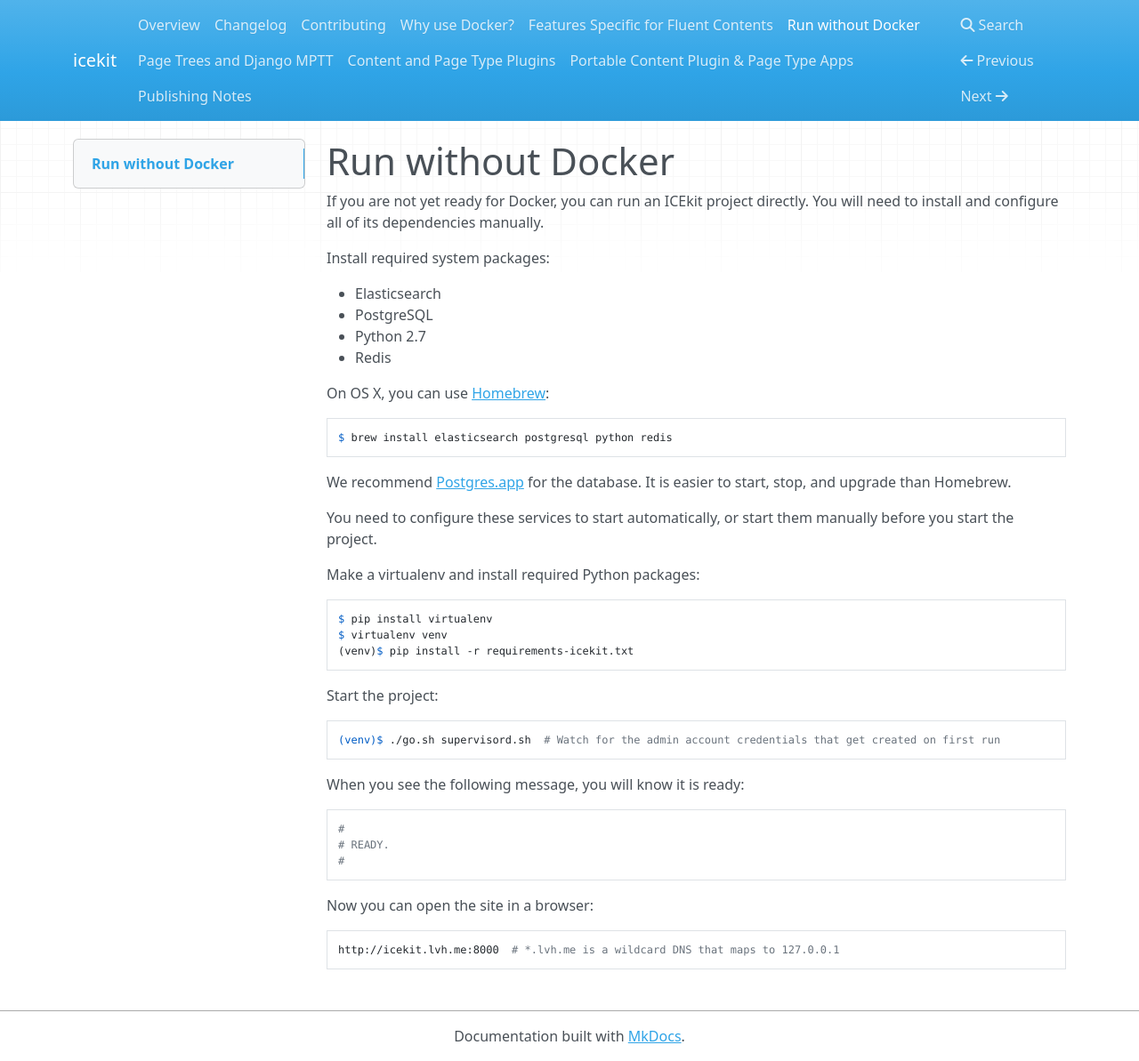
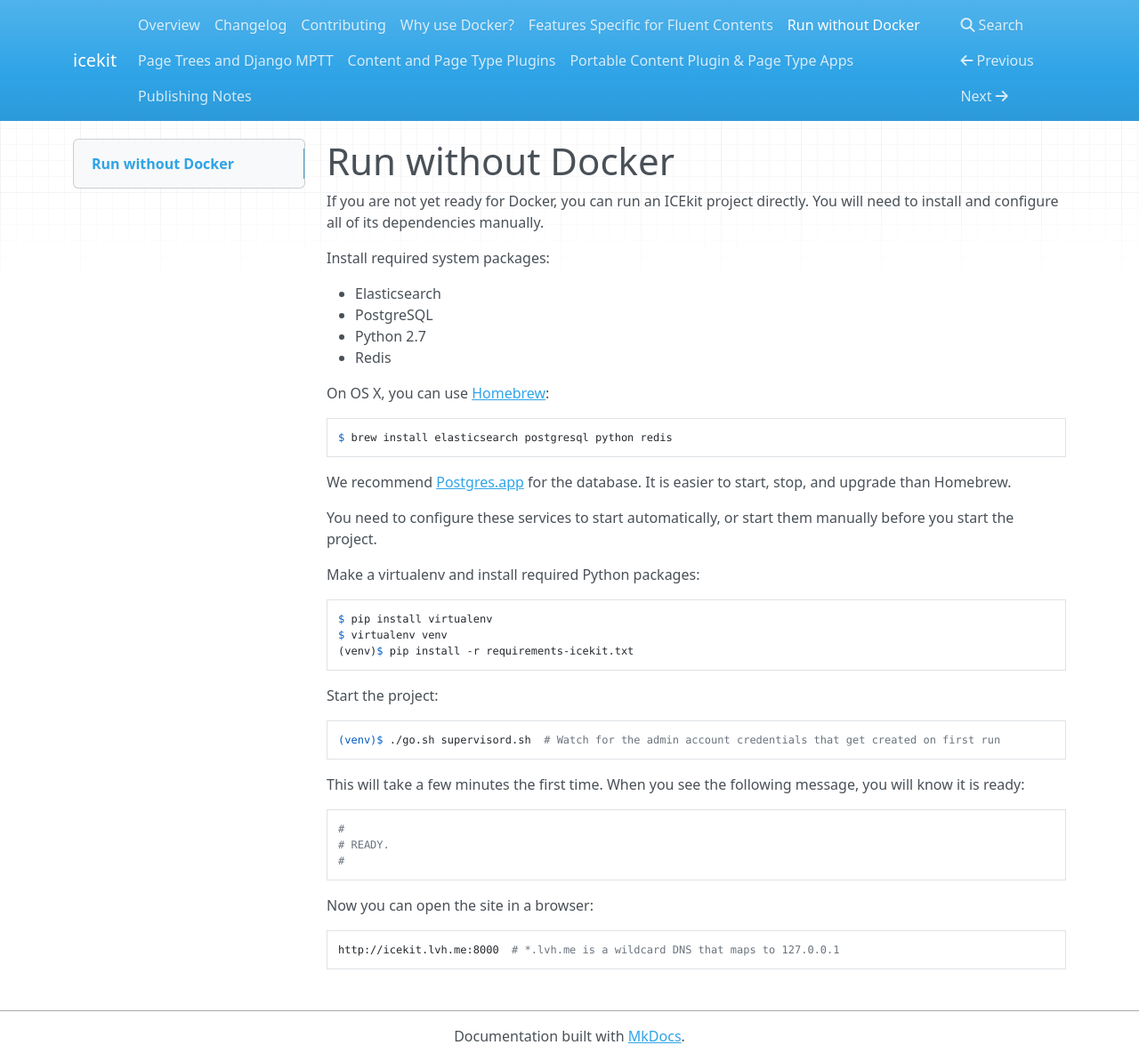
Before and after one commit to ic-labs/django-icekit, an MkDocs documentation site: the page built from docs/manual-setup.md, in a window 1280 px wide and 1193 px high. Shown: the whole window at 89% size. Built offline with MkDocs 1.6.1, drawn with Linux system fonts in a browser that asks for light colours; nearby versions of some CDN libraries.

Commit message:
Warn that first run will take a few minutes.

```diff
--- a/docs/manual-setup.md
+++ b/docs/manual-setup.md
@@ -30,7 +30,8 @@
 
     (venv)$ ./go.sh supervisord.sh  # Watch for the admin account credentials that get created on first run
 
-When you see the following message, you will know it is ready:
+This will take a few minutes the first time. When you see the following
+message, you will know it is ready:
 
     #
     # READY.
```
Also changed, not shown: README.md (+2 -1 lines), 1 other file.
